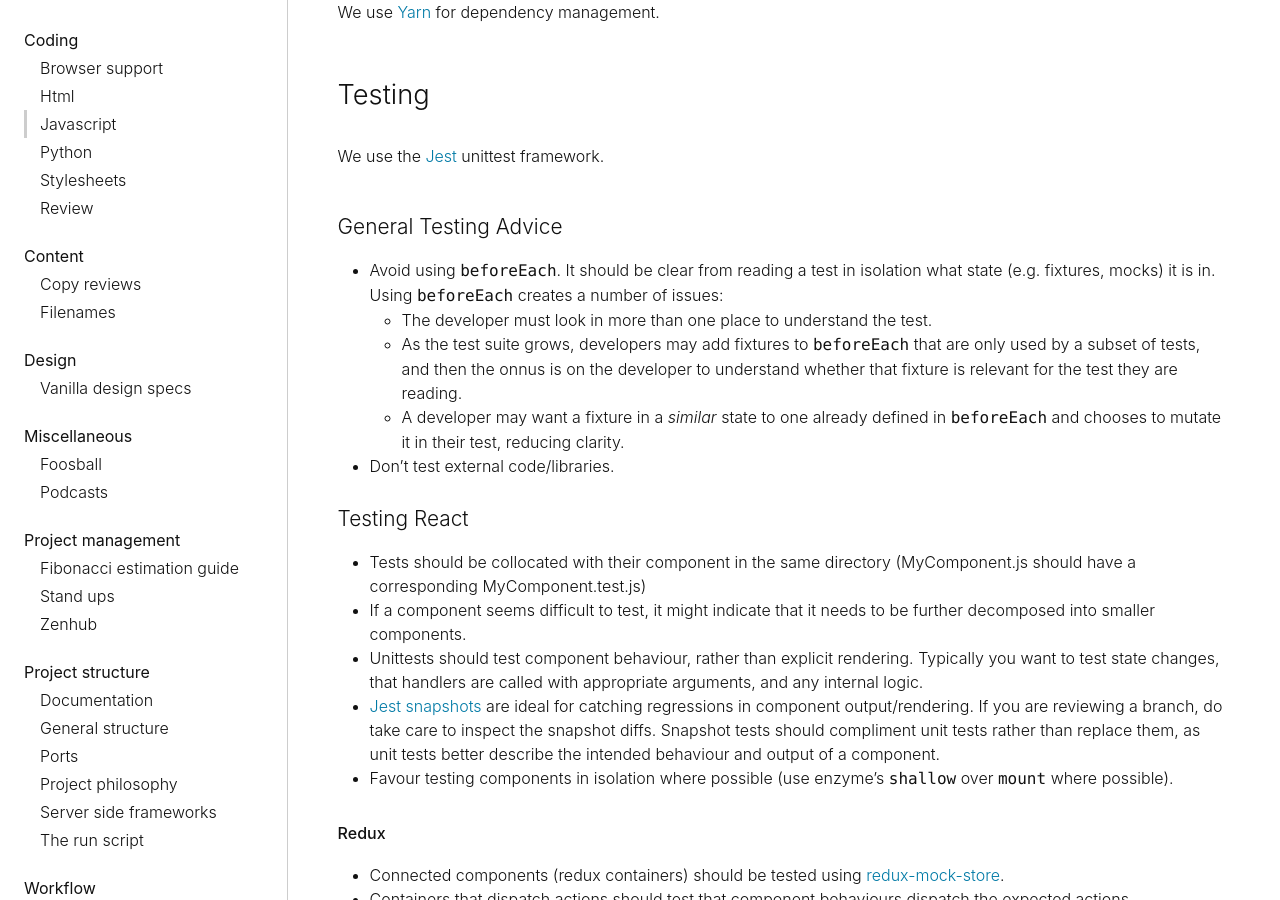
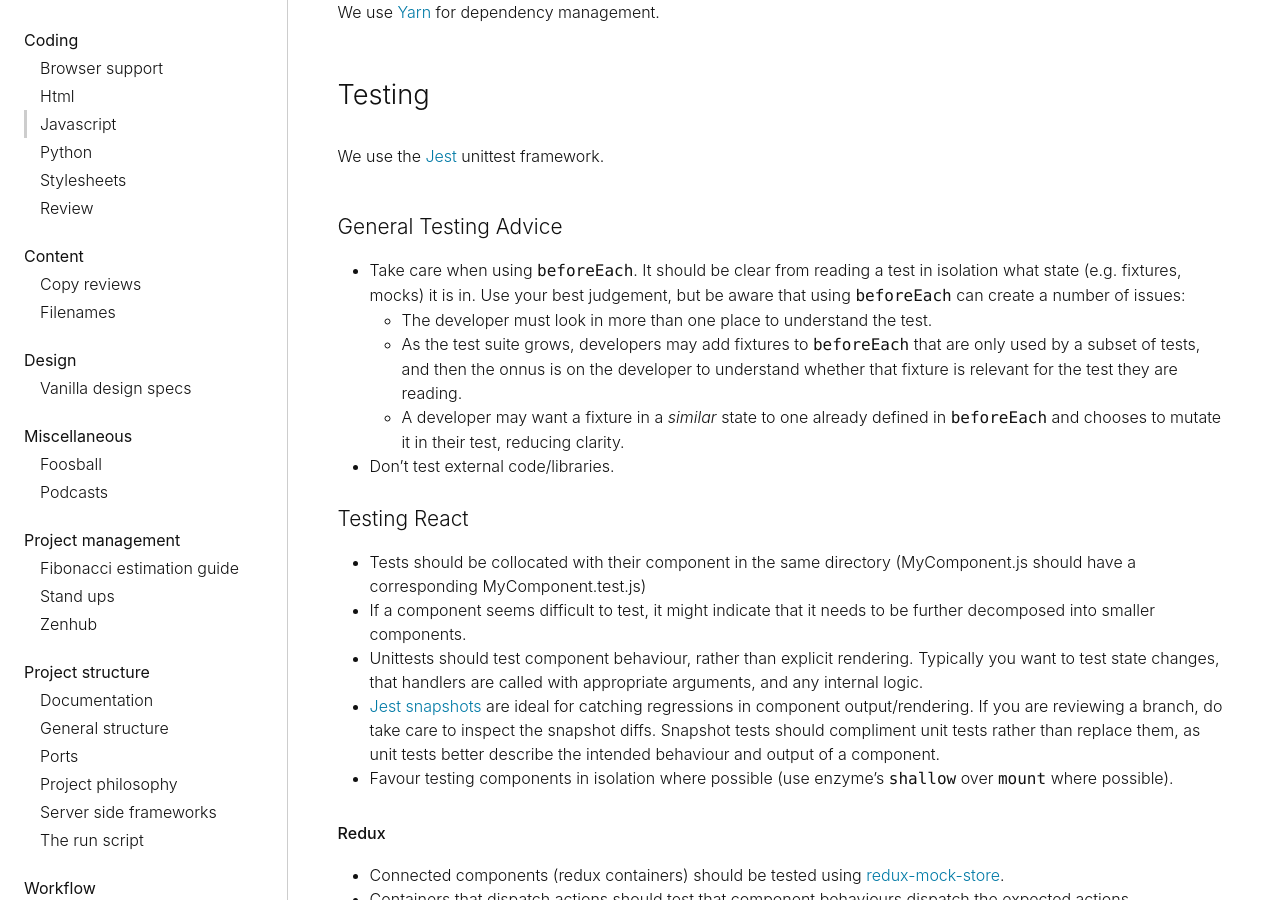
Before and after one commit to canonical-web-and-design/practices, a Jekyll site: the page built from coding/javascript.md, in a window 1280 px wide and 900 px high, scrolled down 1272 px. Built offline with Jekyll 4.4.1, drawn with Linux system fonts in a browser that asks for light colours; some web fonts are replaced.

Commit message:
Be less dogmatic about beforeEach

```diff
--- a/coding/javascript.md
+++ b/coding/javascript.md
@@ -38,7 +38,7 @@ We use [Yarn](https://yarnpkg.com/en) for dependency management.
 We use the [Jest](https://jestjs.io) unittest framework.
 
 #### General Testing Advice
-* Avoid using `beforeEach`. It should be clear from reading a test in isolation what state (e.g. fixtures, mocks) it is in. Using `beforeEach` creates a number of issues:
+* Take care when using `beforeEach`. It should be clear from reading a test in isolation what state (e.g. fixtures, mocks) it is in. Use your best judgement, but be aware that using `beforeEach` can create a number of issues:
   * The developer must look in more than one place to understand the test.
   * As the test suite grows, developers may add fixtures to `beforeEach` that are only used by a subset of tests, and then the onnus is on the developer to understand whether that fixture is relevant for the test they are reading.
   * A developer may want a fixture in a *similar* state to one already defined in `beforeEach` and chooses to mutate it in their test, reducing clarity.
```
